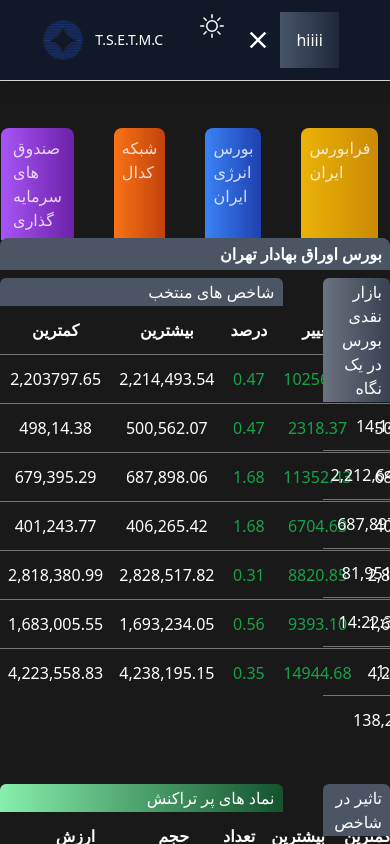
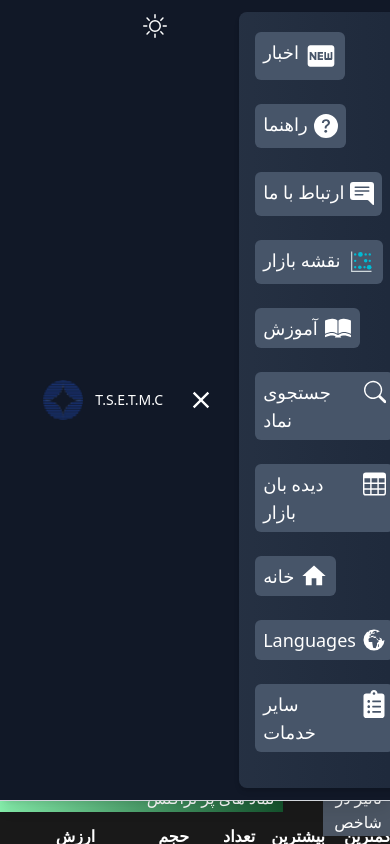
Before and after one commit to MH-Mangelian/Tsetmc-clone-and-redesign, a React (Vite) app: page / in a window 390 px wide. Both pictures are taken after a click on the icon 316 px from the left and 32 px from the top of the page. Shown: the top 844 px of the page. Built offline with nearby package versions, Linux system fonts and the light colour scheme.

Commit message:
Update Header.jsx

```diff
--- a/components/Header.jsx
+++ b/components/Header.jsx
@@ -4,8 +4,8 @@
 import { FcHeatMap } from "react-icons/fc";
 import { RxHamburgerMenu } from "react-icons/rx";
 import { FaClipboardList } from "react-icons/fa";
-import { MdFiberNew,MdHome,MdClose } from "react-icons/md";
-import { GiOpenBook,GiEarthAfricaEurope } from "react-icons/gi";
+import { MdFiberNew, MdHome, MdClose } from "react-icons/md";
+import { GiOpenBook, GiEarthAfricaEurope } from "react-icons/gi";
 import {
   BsFillQuestionCircleFill,
   BsFillChatRightTextFill,
@@ -17,7 +17,7 @@
 
 const Header = () => {
   // ------------------ HamburgerMenu -----------------------------
-  const [toggle,setToggle] = useState(false);
+  const [toggle, setToggle] = useState(false);
 
   // ----------switch Mode : dark/light --------------------------
   const [darkMode, setDarkMode] = useState(true);
@@ -79,24 +79,119 @@
             <FaClipboardList className="w-6 h-7  text-black/90 dark:text-white jumper-hover" />
           </div>
           <div className="sm:hidden flex items-center">
-            <div>
-                {
-                    toggle ?
-                    <MdClose className="w-7 h-7 mx-2 text-black/90 dark:text-white jumper-hover hover:text-blue-700"
-                    onClick={() => setToggle(!toggle)}/>
-                    :
-                    <RxHamburgerMenu className="w-7 h-7 mx-2 text-black/90 dark:text-white jumper-hover hover:text-blue-700"
-                    onClick={() => setToggle(!toggle)}/>
-                }
+            <div className="">
+              {toggle ? (
+                <MdClose
+                  className="w-7 h-7 mx-2 text-black/90 dark:text-white jumper-hover hover:text-blue-700"
+                  onClick={() => setToggle(!toggle)}
+                />
+              ) : (
+                <RxHamburgerMenu
+                  className="w-7 h-7 mx-2 text-black/90 dark:text-white jumper-hover hover:text-blue-700"
+                  onClick={() => setToggle(!toggle)}
+                />
+              )}
             </div>
 
-            <div className={`${toggle ? "flex" : "hidden"} p-4  bg-gradient-to-l from-white/25 to-white/80 dark:bg-gradient-to-l dark:from-slate-800 dark:to-slate-600 `}>
-                <ul>
-                    <li>hiiii</li>
-                </ul>
+            <div
+              className={`${
+                toggle ? "flex" : "hidden"
+              } p-4 top-20 right-0 mx-4 rounded-lg shadow-md bg-gradient-to-l from-white/25 to-white/80 dark:bg-gradient-to-l dark:from-slate-800 dark:to-slate-700/60 `}
+            >
+              <ul className="">
+                <li className="flex">
+                  <a
+                    href=""
+                    className="flex text-lg font-medium my-1 space-x-1.5 bg-slate-600 py-1.5 px-2 rounded-md"
+                  >
+                    <p>اخبار</p>
+                    <MdFiberNew className="w-8 h-8 my-0.5 text-black/90 dark:text-white jumper-hover" />
+                  </a>
+                </li>
+                <li className="flex my-4">
+                  <a
+                    href=""
+                    className="flex text-lg font-medium my-1 space-x-1.5 bg-slate-600 py-1.5 px-2 rounded-md"
+                  >
+                    <p>راهنما</p>
+                    <BsFillQuestionCircleFill className="w-6 h-7 my-0.5 text-black/90 dark:text-white jumper-hover" />
+                  </a>
+                </li>
+                <li className="flex my-4">
+                  <a
+                    href=""
+                    className="flex text-lg font-medium my-1 space-x-1.5 bg-slate-600 py-1.5 px-2 rounded-md"
+                  >
+                    <p>ارتباط با ما</p>
+                    <BsFillChatRightTextFill className="w-6 h-7 my-0.5 text-black/90 dark:text-white jumper-hover" />
+                  </a>
+                </li>
+                <li className="flex my-4">
+                  <a
+                    href=""
+                    className="flex text-lg font-medium my-1 space-x-1.5 bg-slate-600 py-1.5 px-2 rounded-md"
+                  >
+                    <p>نقشه بازار</p>
+                    <FcHeatMap className="w-7 h-7 my-0.5 text-black/90 dark:text-white jumper-hover" />
+                  </a>
+                </li>
+                <li className="flex my-4">
+                  <a
+                    href=""
+                    className="flex text-lg font-medium my-1 space-x-1.5 bg-slate-600 py-1.5 px-2 rounded-md"
+                  >
+                    <p>آموزش</p>
+                    <GiOpenBook className="w-7 h-7  text-black/90 dark:text-white jumper-hover" />
+                  </a>
+                </li>
+                <li className="flex my-4">
+                  <a
+                    href=""
+                    className="flex text-lg font-medium my-1 space-x-1.5 bg-slate-600 py-1.5 px-2 rounded-md"
+                  >
+                    <p>جستجوی نماد</p>
+                    <BsSearch className="w-6 h-7  text-black/90 dark:text-white jumper-hover" />
+                  </a>
+                </li>
+                <li className="flex my-4">
+                  <a
+                    href=""
+                    className="flex text-lg font-medium my-1 space-x-1.5 bg-slate-600 py-1.5 px-2 rounded-md"
+                  >
+                    <p>دیده بان بازار</p>
+                    <BsTable className="w-6 h-7  text-black/90 dark:text-white jumper-hover" />
+                  </a>
+                </li>
+                <li className="flex my-4">
+                  <a
+                    href=""
+                    className="flex text-lg font-medium my-1 space-x-1.5 bg-slate-600 py-1.5 px-2 rounded-md"
+                  >
+                    <p>خانه</p>
+                    <MdHome className="w-7 h-7  text-black/90 dark:text-white jumper-hover" />
+                  </a>
+                </li>
+                <li className="flex my-4">
+                  <a
+                    href=""
+                    className="flex text-lg font-medium my-1 space-x-1.5 bg-slate-600 py-1.5 px-2 rounded-md"
+                  >
+                    <p>Languages</p>
+                    <GiEarthAfricaEurope className="w-6 h-7  text-black/90 dark:text-white jumper-hover" />
+                  </a>
+                </li>
+                <li className="flex my-4">
+                  <a
+                    href=""
+                    className="flex text-lg font-medium my-1 space-x-1.5 bg-slate-600 py-1.5 px-2 rounded-md"
+                  >
+                    <p>سایر خدمات</p>
+                    <FaClipboardList className="w-6 h-7  text-black/90 dark:text-white jumper-hover" />
+                  </a>
+                </li>
+              </ul>
             </div>
           </div>
-
         </div>
       </div>
     </header>
```
